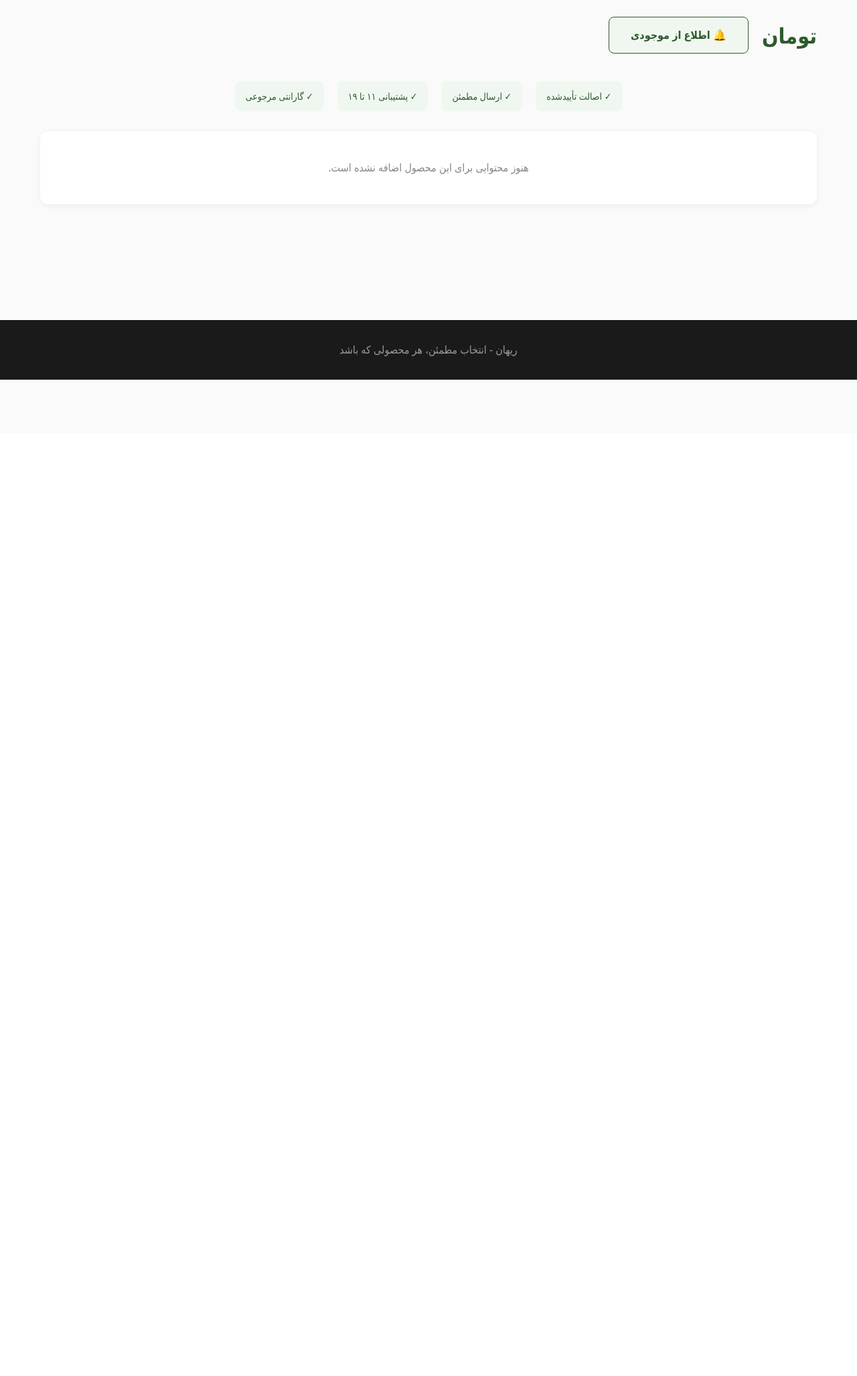
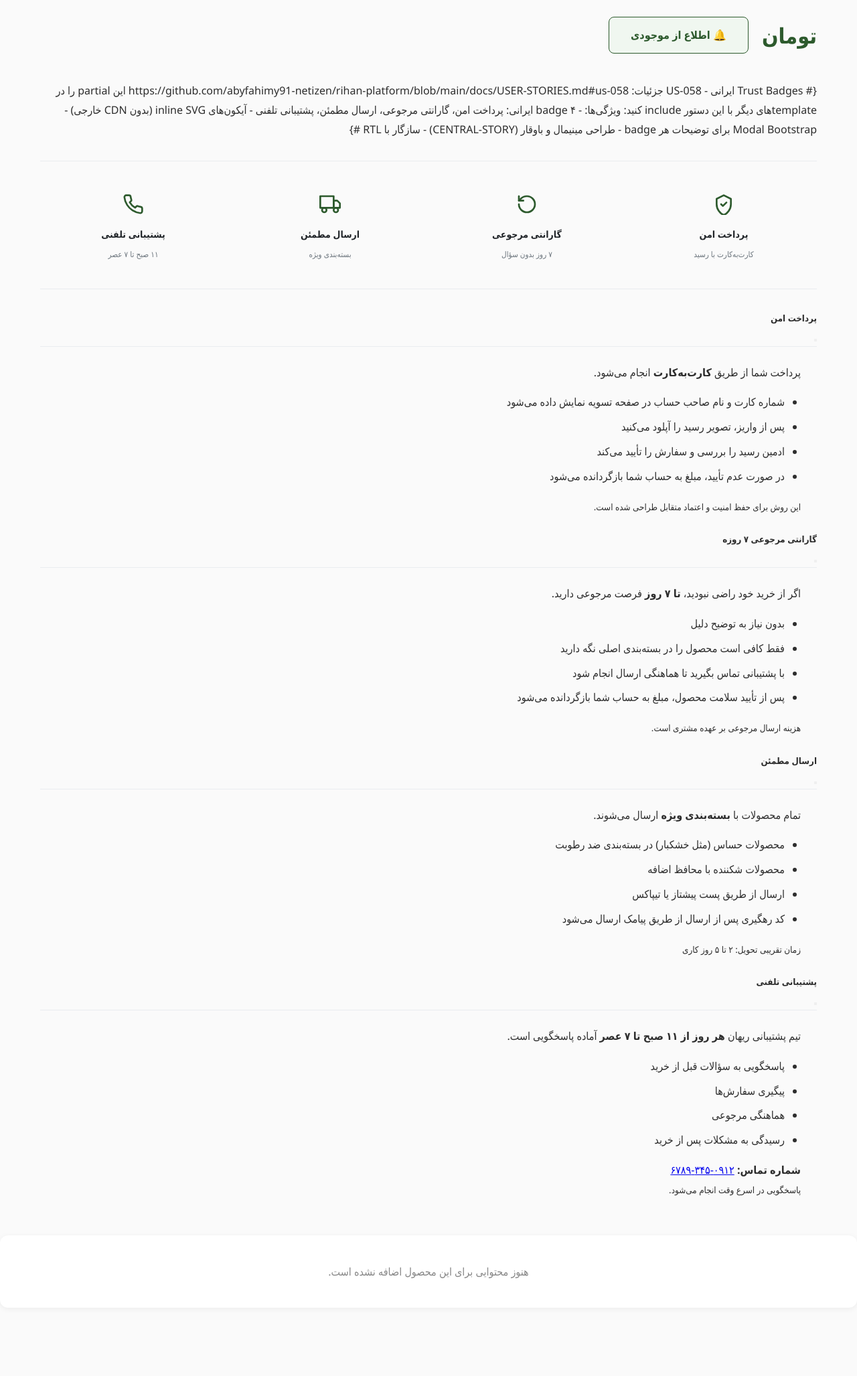
Before and after one commit to abyfahimy91-netizen/rihan-platform, a Django app: template src/modules/catalog/templates/catalog/product_detail.html in a window 1280 px wide. Shown: the part 153-2208 px from the top of the page at 67% size. Before the commit the page ends 720 px from the top, so only its background shows below. Run offline with Django 5.2, Linux system fonts and the light colour scheme; the template is opened without the code that fills it, so the values that code supplies are empty.

Commit message:
feat(US-058): Trust Badges ایرانی - D-087

```diff
--- /dev/null
+++ b/src/modules/catalog/templates/catalog/partials/trust_badges.html
@@ -0,0 +1,263 @@
+{#
+    Trust Badges ایرانی - US-058
+    جزئیات: https://github.com/abyfahimy91-netizen/rihan-platform/blob/main/docs/USER-STORIES.md#us-058
+
+    این partial را در templateهای دیگر با این دستور include کنید:
+
+    ویژگی‌ها:
+        - ۴ badge ایرانی: پرداخت امن، گارانتی مرجوعی، ارسال مطمئن، پشتیبانی تلفنی
+        - آیکون‌های inline SVG (بدون CDN خارجی)
+        - Modal Bootstrap برای توضیحات هر badge
+        - طراحی مینیمال و باوقار (CENTRAL-STORY)
+        - سازگار با RTL
+#}
+
+<!-- Trust Badges (US-058) -->
+<div class="rihan-trust-section">
+    <div class="rihan-trust-grid">
+
+        <!-- Badge 1: پرداخت امن -->
+        <div class="rihan-trust-badge" data-bs-toggle="modal" data-bs-target="#trustModal1">
+            <div class="rihan-trust-icon">
+                <svg width="32" height="32" viewBox="0 0 24 24" fill="none" xmlns="http://www.w3.org/2000/svg">
+                    <path d="M12 2L4 6v6c0 5.5 3.8 10.7 8 12 4.2-1.3 8-6.5 8-12V6l-8-4z" stroke="currentColor" stroke-width="2" stroke-linecap="round" stroke-linejoin="round"/>
+                    <path d="M9 12l2 2 4-4" stroke="currentColor" stroke-width="2" stroke-linecap="round" stroke-linejoin="round"/>
+                </svg>
+            </div>
+            <div class="rihan-trust-text">
+                <strong>پرداخت امن</strong>
+                <small>کارت‌به‌کارت با رسید</small>
+            </div>
+        </div>
+
+        <!-- Badge 2: گارانتی مرجوعی -->
+        <div class="rihan-trust-badge" data-bs-toggle="modal" data-bs-target="#trustModal2">
+            <div class="rihan-trust-icon">
+                <svg width="32" height="32" viewBox="0 0 24 24" fill="none" xmlns="http://www.w3.org/2000/svg">
+                    <path d="M3 12a9 9 0 1 0 9-9 9.75 9.75 0 0 0-6.74 2.74L3 8" stroke="currentColor" stroke-width="2" stroke-linecap="round" stroke-linejoin="round"/>
+                    <path d="M3 3v5h5" stroke="currentColor" stroke-width="2" stroke-linecap="round" stroke-linejoin="round"/>
+                </svg>
+            </div>
+            <div class="rihan-trust-text">
+                <strong>گارانتی مرجوعی</strong>
+                <small>۷ روز بدون سؤال</small>
+            </div>
+        </div>
+
+        <!-- Badge 3: ارسال مطمئن -->
+        <div class="rihan-trust-badge" data-bs-toggle="modal" data-bs-target="#trustModal3">
+            <div class="rihan-trust-icon">
+                <svg width="32" height="32" viewBox="0 0 24 24" fill="none" xmlns="http://www.w3.org/2000/svg">
+                    <rect x="1" y="3" width="15" height="13" stroke="currentColor" stroke-width="2" stroke-linecap="round" stroke-linejoin="round"/>
+                    <path d="M16 8h4l3 3v5h-7V8z" stroke="currentColor" stroke-width="2" stroke-linecap="round" stroke-linejoin="round"/>
+                    <circle cx="5.5" cy="18.5" r="2.5" stroke="currentColor" stroke-width="2"/>
+                    <circle cx="18.5" cy="18.5" r="2.5" stroke="currentColor" stroke-width="2"/>
+                </svg>
+            </div>
+            <div class="rihan-trust-text">
+                <strong>ارسال مطمئن</strong>
+                <small>بسته‌بندی ویژه</small>
+            </div>
+        </div>
+
+        <!-- Badge 4: پشتیبانی تلفنی -->
+        <div class="rihan-trust-badge" data-bs-toggle="modal" data-bs-target="#trustModal4">
+            <div class="rihan-trust-icon">
+                <svg width="32" height="32" viewBox="0 0 24 24" fill="none" xmlns="http://www.w3.org/2000/svg">
+                    <path d="M22 16.92v3a2 2 0 0 1-2.18 2 19.79 19.79 0 0 1-8.63-3.07 19.5 19.5 0 0 1-6-6 19.79 19.79 0 0 1-3.07-8.67A2 2 0 0 1 4.11 2h3a2 2 0 0 1 2 1.72 12.84 12.84 0 0 0 .7 2.81 2 2 0 0 1-.45 2.11L8.09 9.91a16 16 0 0 0 6 6l1.27-1.27a2 2 0 0 1 2.11-.45 12.84 12.84 0 0 0 2.81.7A2 2 0 0 1 22 16.92z" stroke="currentColor" stroke-width="2" stroke-linecap="round" stroke-linejoin="round"/>
+                </svg>
+            </div>
+            <div class="rihan-trust-text">
+                <strong>پشتیبانی تلفنی</strong>
+                <small>۱۱ صبح تا ۷ عصر</small>
+            </div>
+        </div>
+
+    </div>
+</div>
+
+<!-- Modal 1: پرداخت امن -->
+<div class="modal fade" id="trustModal1" tabindex="-1" aria-labelledby="trustModal1Label" aria-hidden="true">
+    <div class="modal-dialog modal-dialog-centered">
+        <div class="modal-content">
+            <div class="modal-header">
+                <h5 class="modal-title" id="trustModal1Label">پرداخت امن</h5>
+                <button type="button" class="btn-close" data-bs-dismiss="modal" aria-label="بستن"></button>
+            </div>
+            <div class="modal-body">
+                <p>پرداخت شما از طریق <strong>کارت‌به‌کارت</strong> انجام می‌شود.</p>
+                <ul>
+                    <li>شماره کارت و نام صاحب حساب در صفحه تسویه نمایش داده می‌شود</li>
+                    <li>پس از واریز، تصویر رسید را آپلود می‌کنید</li>
+                    <li>ادمین رسید را بررسی و سفارش را تأیید می‌کند</li>
+                    <li>در صورت عدم تأیید، مبلغ به حساب شما بازگردانده می‌شود</li>
+                </ul>
+                <p class="text-muted"><small>این روش برای حفظ امنیت و اعتماد متقابل طراحی شده است.</small></p>
+            </div>
+        </div>
+    </div>
+</div>
+
+<!-- Modal 2: گارانتی مرجوعی -->
+<div class="modal fade" id="trustModal2" tabindex="-1" aria-labelledby="trustModal2Label" aria-hidden="true">
+    <div class="modal-dialog modal-dialog-centered">
+        <div class="modal-content">
+            <div class="modal-header">
+                <h5 class="modal-title" id="trustModal2Label">گارانتی مرجوعی ۷ روزه</h5>
+                <button type="button" class="btn-close" data-bs-dismiss="modal" aria-label="بستن"></button>
+            </div>
+            <div class="modal-body">
+                <p>اگر از خرید خود راضی نبودید، <strong>تا ۷ روز</strong> فرصت مرجوعی دارید.</p>
+                <ul>
+                    <li>بدون نیاز به توضیح دلیل</li>
+                    <li>فقط کافی است محصول را در بسته‌بندی اصلی نگه دارید</li>
+                    <li>با پشتیبانی تماس بگیرید تا هماهنگی ارسال انجام شود</li>
+                    <li>پس از تأیید سلامت محصول، مبلغ به حساب شما بازگردانده می‌شود</li>
+                </ul>
+                <p class="text-muted"><small>هزینه ارسال مرجوعی بر عهده مشتری است.</small></p>
+            </div>
+        </div>
+    </div>
+</div>
+
+<!-- Modal 3: ارسال مطمئن -->
+<div class="modal fade" id="trustModal3" tabindex="-1" aria-labelledby="trustModal3Label" aria-hidden="true">
+    <div class="modal-dialog modal-dialog-centered">
+        <div class="modal-content">
+            <div class="modal-header">
+                <h5 class="modal-title" id="trustModal3Label">ارسال مطمئن</h5>
+                <button type="button" class="btn-close" data-bs-dismiss="modal" aria-label="بستن"></button>
+            </div>
+            <div class="modal-body">
+                <p>تمام محصولات با <strong>بسته‌بندی ویژه</strong> ارسال می‌شوند.</p>
+                <ul>
+                    <li>محصولات حساس (مثل خشکبار) در بسته‌بندی ضد رطوبت</li>
+                    <li>محصولات شکننده با محافظ اضافه</li>
+                    <li>ارسال از طریق پست پیشتاز یا تیپاکس</li>
+                    <li>کد رهگیری پس از ارسال از طریق پیامک ارسال می‌شود</li>
+                </ul>
+                <p class="text-muted"><small>زمان تقریبی تحویل: ۲ تا ۵ روز کاری</small></p>
+            </div>
+        </div>
+    </div>
+</div>
+
+<!-- Modal 4: پشتیبانی تلفنی -->
+<div class="modal fade" id="trustModal4" tabindex="-1" aria-labelledby="trustModal4Label" aria-hidden="true">
+    <div class="modal-dialog modal-dialog-centered">
+        <div class="modal-content">
+            <div class="modal-header">
+                <h5 class="modal-title" id="trustModal4Label">پشتیبانی تلفنی</h5>
+                <button type="button" class="btn-close" data-bs-dismiss="modal" aria-label="بستن"></button>
+            </div>
+            <div class="modal-body">
+                <p>تیم پشتیبانی ریهان <strong>هر روز از ۱۱ صبح تا ۷ عصر</strong> آماده پاسخگویی است.</p>
+                <ul>
+                    <li>پاسخگویی به سؤالات قبل از خرید</li>
+                    <li>پیگیری سفارش‌ها</li>
+                    <li>هماهنگی مرجوعی</li>
+                    <li>رسیدگی به مشکلات پس از خرید</li>
+                </ul>
+                <p class="mt-3">
+                    <strong>شماره تماس:</strong> <a href="tel:09123456789">۰۹۱۲-۳۴۵-۶۷۸۹</a>
+                </p>
+                <p class="text-muted"><small>پاسخگویی در اسرع وقت انجام می‌شود.</small></p>
+            </div>
+        </div>
+    </div>
+</div>
+
+<!-- CSS برای Trust Badges -->
+<style>
+.rihan-trust-section {
+    margin: 2rem 0;
+    padding: 1.5rem 0;
+    border-top: 1px solid #e9ecef;
+    border-bottom: 1px solid #e9ecef;
+}
+
+.rihan-trust-grid {
+    display: grid;
+    grid-template-columns: repeat(auto-fit, minmax(140px, 1fr));
+    gap: 1rem;
+}
+
+.rihan-trust-badge {
+    display: flex;
+    flex-direction: column;
+    align-items: center;
+    text-align: center;
+    padding: 1rem 0.5rem;
+    cursor: pointer;
+    transition: all 0.2s ease;
+    border-radius: 8px;
+}
+
+.rihan-trust-badge:hover {
+    background-color: #f8f9fa;
+    transform: translateY(-2px);
+}
+
+.rihan-trust-icon {
+    width: 48px;
+    height: 48px;
+    display: flex;
+    align-items: center;
+    justify-content: center;
+    margin-bottom: 0.5rem;
+    color: #2d5a2d;
+}
+
+.rihan-trust-text {
+    font-size: 0.875rem;
+}
+
+.rihan-trust-text strong {
+    display: block;
+    color: #212529;
+    margin-bottom: 0.25rem;
+}
+
+.rihan-trust-text small {
+    color: #6c757d;
+}
+
+/* Responsive */
+@media (max-width: 576px) {
+    .rihan-trust-grid {
+        grid-template-columns: repeat(2, 1fr);
+    }
+
+    .rihan-trust-icon {
+        width: 40px;
+        height: 40px;
+    }
+
+    .rihan-trust-text {
+        font-size: 0.75rem;
+    }
+}
+
+/* Modal styles */
+.modal-content {
+    border-radius: 12px;
+    border: none;
+}
+
+.modal-header {
+    border-bottom: 1px solid #e9ecef;
+}
+
+.modal-body {
+    padding: 1.5rem;
+}
+
+.modal-body ul {
+    padding-right: 1.5rem;
+    margin: 1rem 0;
+}
+
+.modal-body li {
+    margin-bottom: 0.5rem;
+}
+</style>
--- a/src/modules/catalog/templates/catalog/product_detail.html
+++ b/src/modules/catalog/templates/catalog/product_detail.html
@@ -242,14 +242,8 @@
     </div>
 </div>
 
-<!-- Trust Badges (D-079) -->
-<div class="trust-section">
-    <div class="trust-badges">
-        <div class="trust-badge">✓ اصالت تأییدشده</div>
-        <div class="trust-badge">✓ ارسال مطمئن</div>
-        <div class="trust-badge">✓ پشتیبانی ۱۱ تا ۱۹</div>
-        <div class="trust-badge">✓ گارانتی مرجوعی</div>
-    </div>
+<!-- Trust Badges (US-058) -->
+{% include "catalog/partials/trust_badges.html" %}
 </div>
 
 <!-- Block-based Storytelling (D-079) -->
--- a/src/modules/order/templates/order/payment_submit.html
+++ b/src/modules/order/templates/order/payment_submit.html
@@ -230,7 +230,11 @@
     </div>
 
     <!-- فرم ارسال evidence -->
-    <form class="form-section" id="evidenceForm">
+
+<!-- Trust Badges (US-058) -->
+{% include "catalog/partials/trust_badges.html" %}
+
+<form class="form-section" id="evidenceForm">
         <h3>📝 اطلاعات پرداخت خود را وارد کنید</h3>
 
         <div id="alertBox"></div>
```
Also changed, not shown: CONTINUITY.md (+6 -5 lines), decisions/D-087-US058-TRUST-BADGES.md (added, +27 -0 lines).
